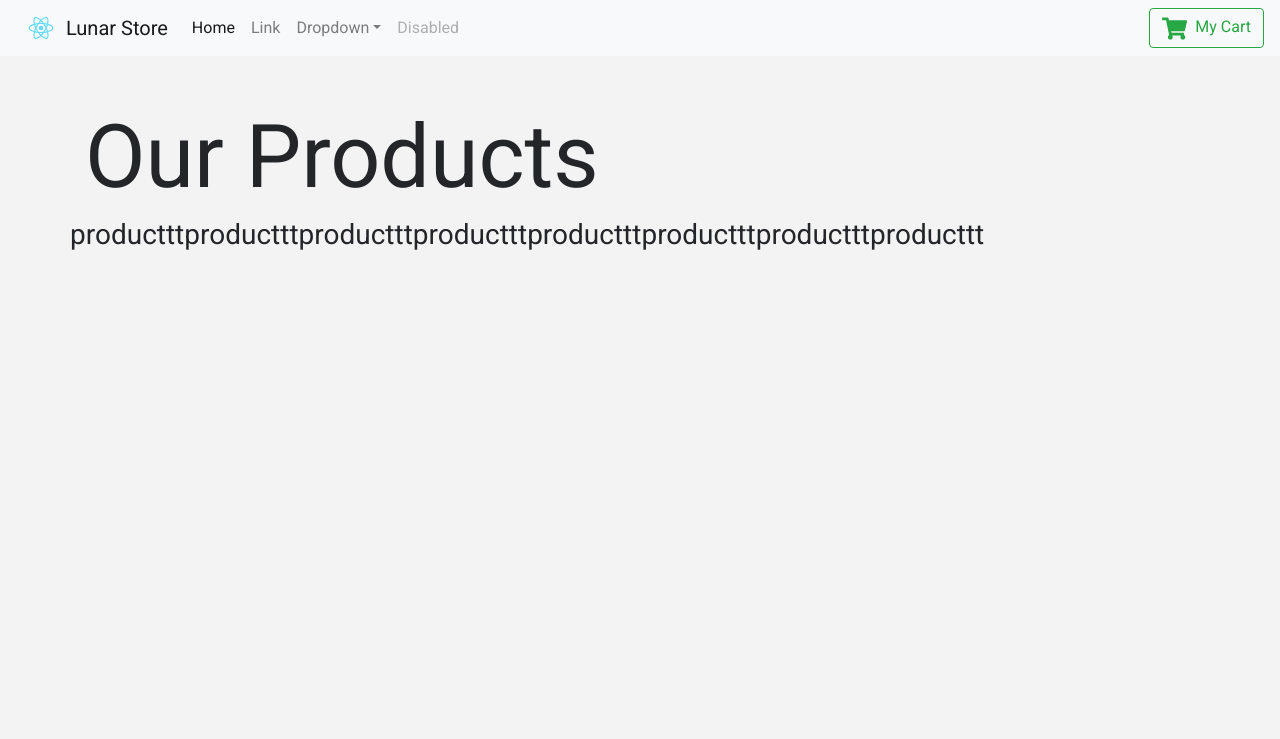
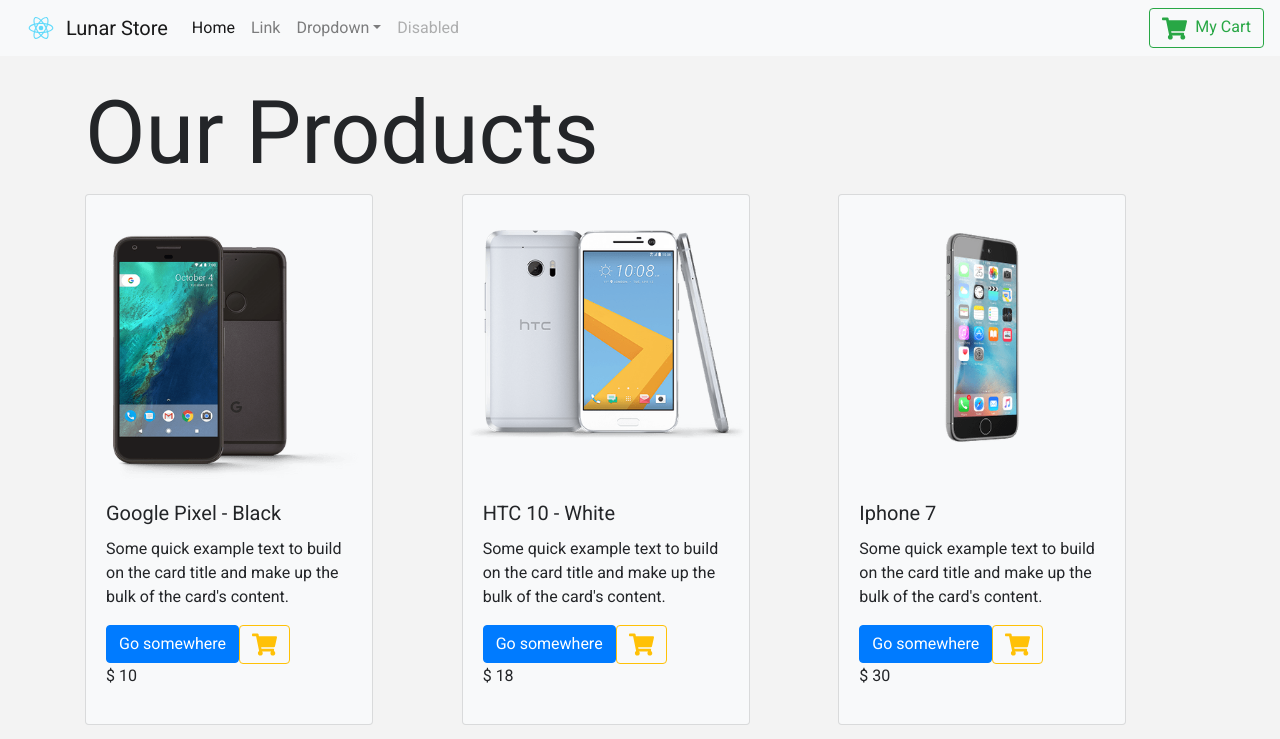
Before and after one commit to joshuaanrico/Lunar-Store, a React (Create React App) app in the folder lunar-store/: page / in a window 1280 px wide. Shown: the top 739 px of the page. Built offline with nearby package versions, Linux system fonts and the light colour scheme.

Commit message:
List Produk

```diff
--- a/lunar-store/src/components/Product.js
+++ b/lunar-store/src/components/Product.js
@@ -1,13 +1,24 @@
 import React, { Component } from 'react';
 import {Link} from 'react-router-dom';
 import {ProductConsumer} from "../context";
+
+import { FaShoppingCart } from 'react-icons/fa';
 
 export default class Product extends Component {
 	render() {
 		const {id, title, img, price, inCart} = this.props.product;
 		return (
-			<div>
-				<h3>producttt</h3>
+			<div class="card bg-light mb-3" style={{width: "18rem"}}>
+			  <img class="card-img-top" src={img} alt="Card image cap" />
+			  <div class="card-body">
+			    <h5 class="card-title">{title}</h5>
+			    <p class="card-text">Some quick example text to build on the card title and make up the bulk of the card's content.</p>
+			    <a href="/details" class="btn btn-primary">Go somewhere</a>
+			    <button class="btn btn-outline-warning" disabled={inCart ? true : false} onClick={() => {console.log('rere');}} >
+					{inCart?(<p class="text-capitalize mb-0" disabled>In Cart</p>):(<FaShoppingCart size={25}></FaShoppingCart>)}
+			    </button>
+			    <p>$ {price}</p>
+			  </div>
 			</div>
 		);
 	}
--- a/lunar-store/src/components/ProductList.js
+++ b/lunar-store/src/components/ProductList.js
@@ -7,11 +7,11 @@
 	render() {
 		return (
 			<React.Fragment>
-				<div class="py-5">
+				<div class="py-4">
 					<div class="container">
 			 		<h1 class="display-2">Our Products</h1>
 
-					<div class="row">
+					<div class="card-columns">
 						<ProductConsumer>
 							{value => {
 								return value.products.map( product => {
```
